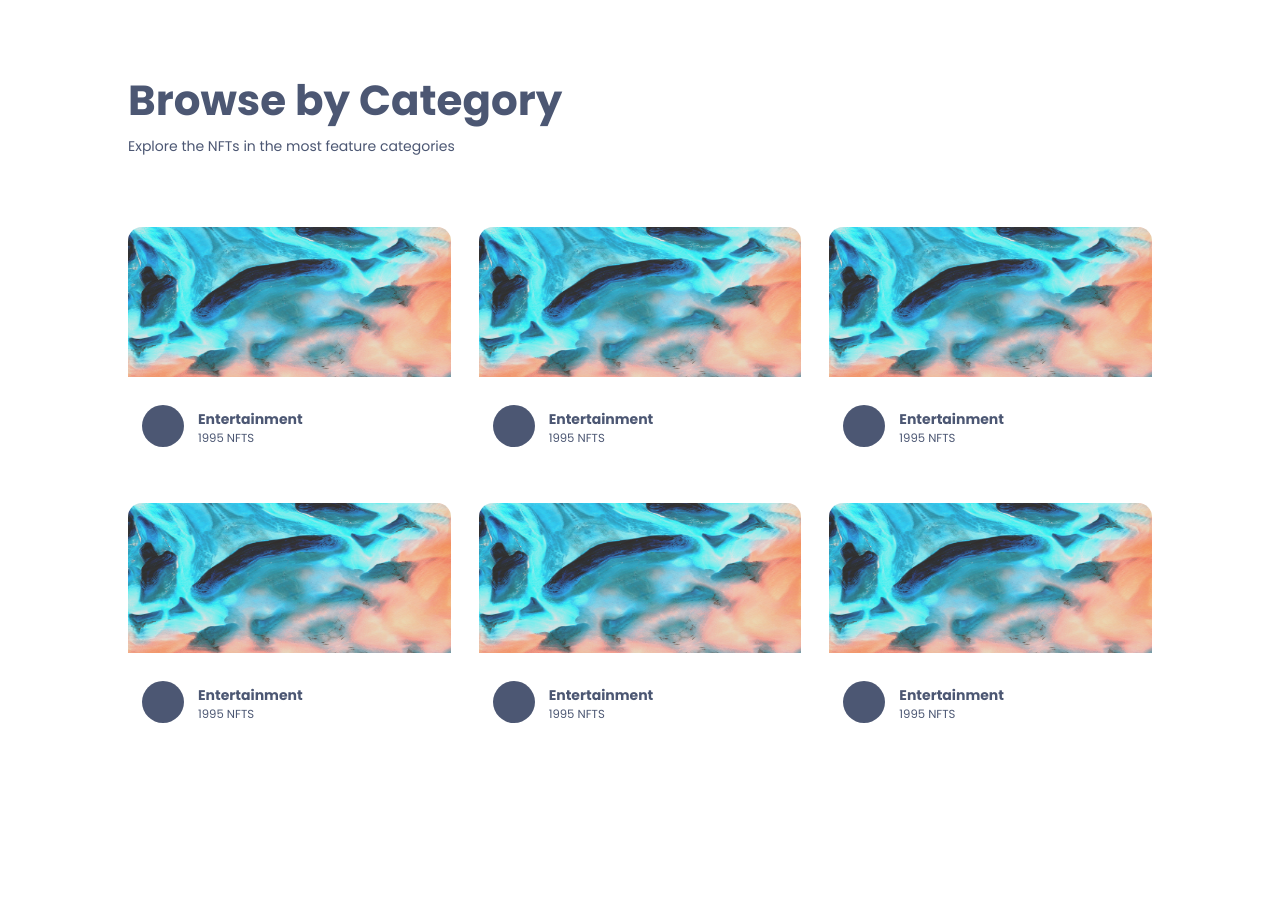
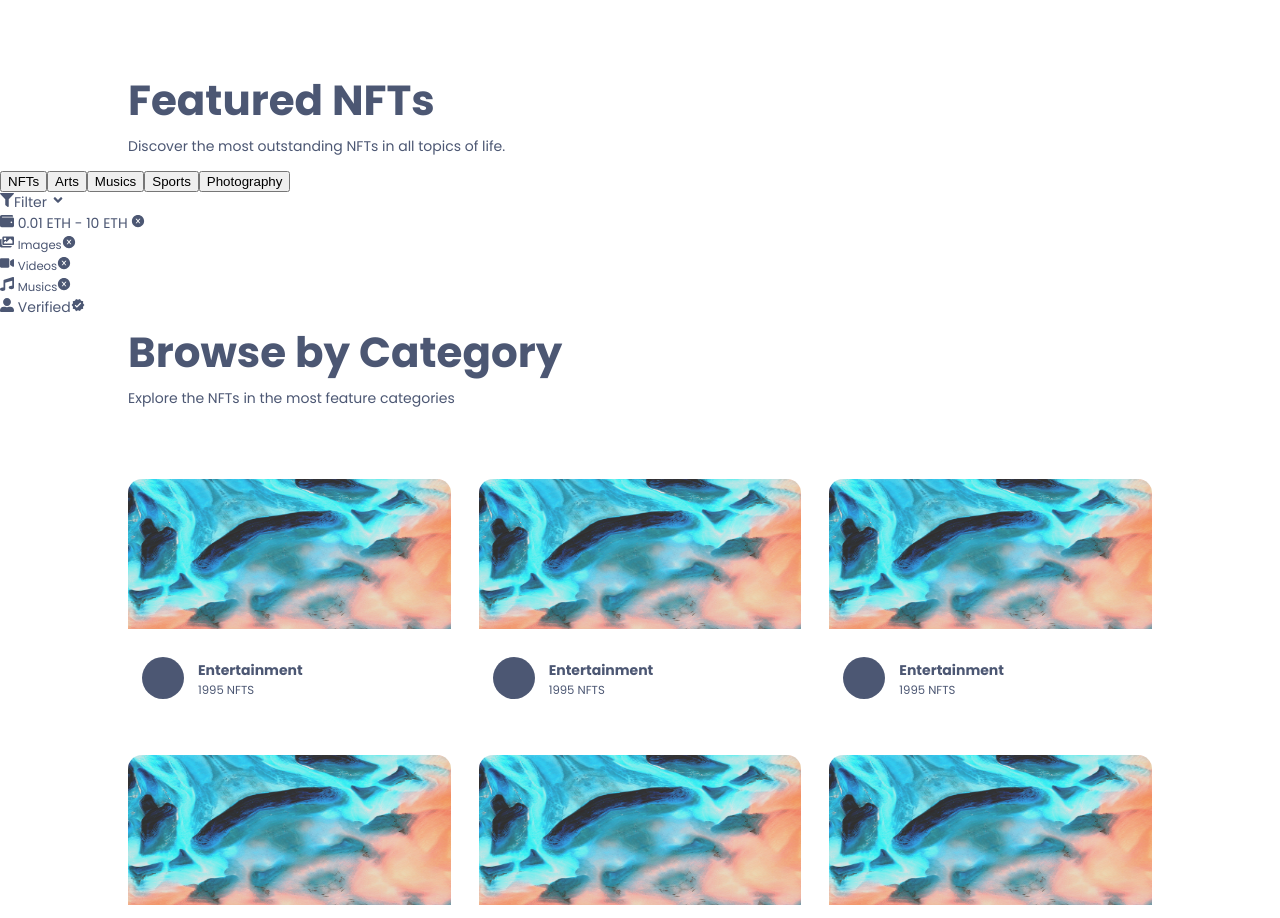
Before and after one commit to jiesparago/newNFTTemplateVideo, a Next.js app: page / in a window 1280 px wide. Shown: the part 2460-3378 px from the top of the page. Built offline with nearby package versions, Linux system fonts and the light colour scheme.

Commit message:
Added filter.jsx

```diff
--- /dev/null
+++ b/components/Filter/Filter.jsx
@@ -0,0 +1,82 @@
+import React, { useState } from 'react';
+import { FaFilter, FaAngleDown, FaAngleUp, FaWallet, FaMusic, FaVideo, FaImages, FaUserAlt } from 'react-icons/fa';
+import { AiFillCloseCircle } from 'react-icons/ai';
+import { MdVerified } from 'react-icons/md';
+import { TiTick } from 'react-icons/ti';
+
+
+//internal import
+
+import Style from './Filter.module.css';
+
+const Filter = () => {
+
+  const [filter, setFilter] = useState(true);
+  const [image, setImage] = useState(true);
+  const [video, setVideo] = useState(true);
+  const [music, setMusic] = useState(true);
+
+
+  return (
+    <div className={Style.filter}>
+      <div className={Style.filter_box}>
+        <div className={Style.filter_box_left}>
+          <button onClick={() => {}}>NFTs</button>
+          <button onClick={() => {}}>Arts</button>
+          <button onClick={() => {}}>Musics</button>
+          <button onClick={() => {}}>Sports</button>
+          <button onClick={() => {}}>Photography</button>
+        </div>
+
+        <div className={Style.filter_box_right}>
+          <div className={Style.filter_box_right_box} onClick={() => openFilter()}>
+            <FaFilter/>
+            <span>Filter</span> {filter ? <FaAngleDown /> : <FaAngleUp />}
+          </div>
+        </div>
+      </div>
+
+      { filter && (
+          <div className={Style.filter_box_items}>
+            <div className={Style.filter_box_items_box}>
+              <div className={Style.filter_box_items_box_item}>
+                <FaWallet/> <span>0.01 ETH - 10 ETH</span> <AiFillCloseCircle/>
+              </div>
+            </div>
+
+            <div className={Style.filter_box_items_box}>
+              <div className={Style.filter_box_items_box_item_trans} onClick={() => openImage()}>
+
+                <FaImages/> <small>Images</small>
+                {image ? <AiFillCloseCircle/> : <TiTick/>}
+              </div>
+            </div>
+
+            <div className={Style.filter_box_items_box}>
+              <div className={Style.filter_box_items_box_item_trans}>
+                <FaVideo/> <small>Videos</small>
+                {video ? <AiFillCloseCircle/> : <TiTick/>}
+              </div>
+            </div>
+
+            <div className={Style.filter_box_items_box}>
+              <div className={Style.filter_box_items_box_item_trans} onClick={() => openMusic()}>
+                <FaMusic/> <small>Musics</small>
+                {music ? <AiFillCloseCircle/> : <TiTick/>}
+              </div>
+            </div>
+
+            <div className={Style.filter_box_items_box}>
+              <div className={Style.filter_box_items_box_items}>
+                <FaUserAlt/> <span>Verified</span>
+                <MdVerified/>
+              </div>
+            </div>
+          </div>
+        )
+      }
+    </div>
+  )
+}
+
+export default Filter;
--- a/components/componentsindex.js
+++ b/components/componentsindex.js
@@ -7,5 +7,6 @@
 import Subscribe from './Subscribe/Subscribe';
 import Title from './Title/Title';
 import Category from './Category/Category';
+import Filter from './Filter/Filter';
 
-export {Button, Footer, NavBar, HeroSection, Service, BigNFTSlider, Subscribe, Title, Category};
+export {Button, Footer, NavBar, HeroSection, Service, BigNFTSlider, Subscribe, Title, Category, Filter};
--- a/pages/index.js
+++ b/pages/index.js
@@ -2,7 +2,7 @@
 
 //Internal Import
 import Style from '../styles/index.module.css';
-import { HeroSection, Service, BigNFTSlider, Subscribe, Title, Category } from '../components/componentsindex'
+import { HeroSection, Service, BigNFTSlider, Subscribe, Title, Category, Filter } from '../components/componentsindex'
 
 const Home = () => {
   return (
@@ -10,6 +10,8 @@
       <HeroSection/>
       <Service/>
       <BigNFTSlider/>
+      <Title heading="Featured NFTs" paragraph="Discover the most outstanding NFTs in all topics of life."/>
+      <Filter/>
       <Title heading="Browse by Category" paragraph="Explore the NFTs in the most feature categories"/>
       <Category/>
       <Subscribe/>
```
Also changed, not shown: components/Filter/Filter.module.css (added).
